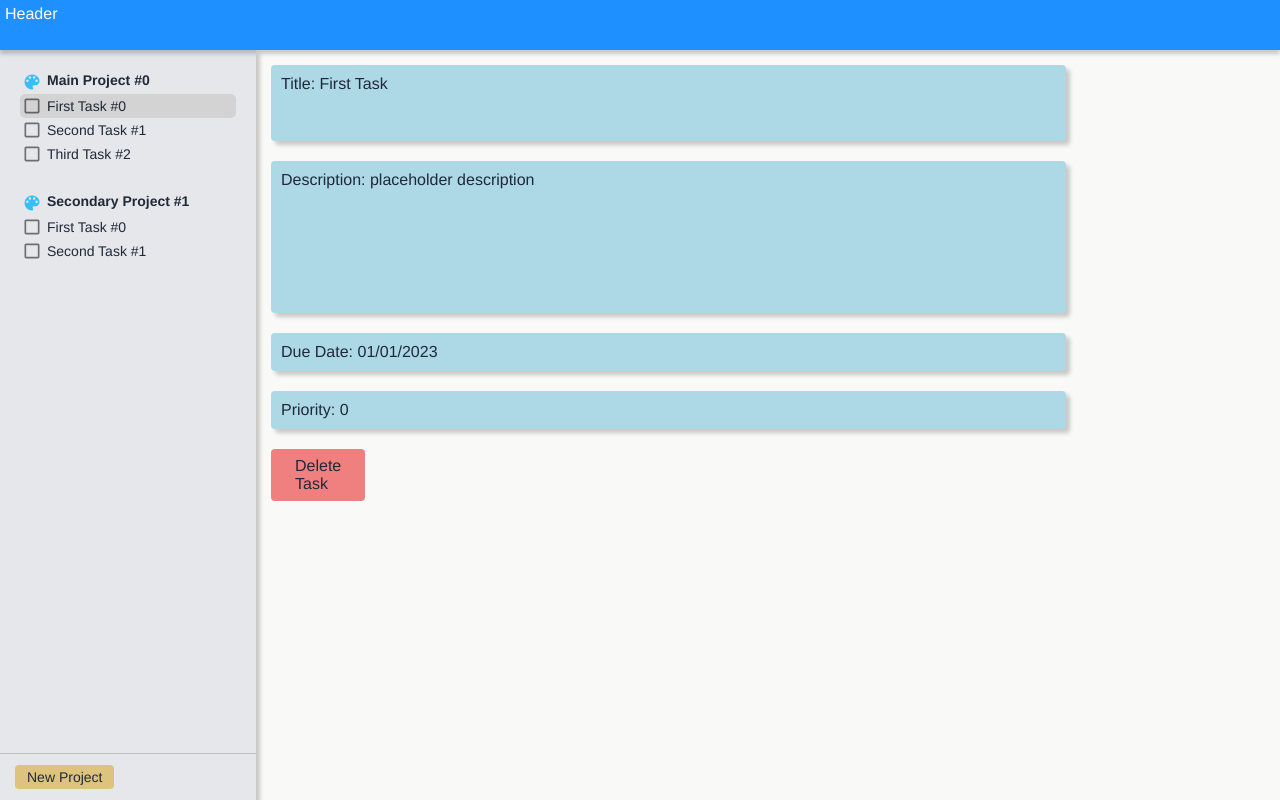
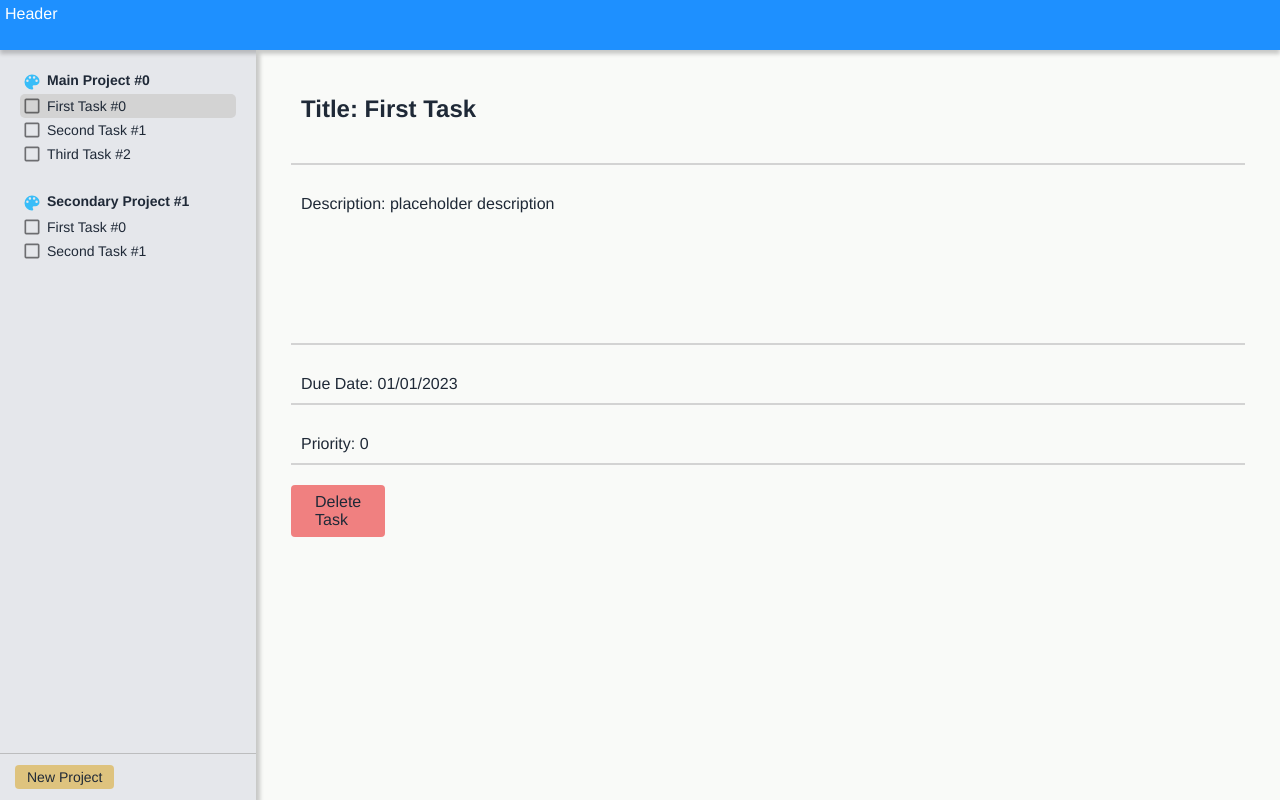
Before and after one commit to Raikho/todo-list, a website built with webpack: page src/template.html in a window 1280 px wide. Built offline with nearby package versions, Linux system fonts and the light colour scheme.

Commit message:
improve task display

```diff
--- a/src/content.js
+++ b/src/content.js
@@ -38,7 +38,7 @@ ContentManager.prototype.createProjectForm = function() {
 
 ContentManager.prototype.createProjectDisplay = function(project) {
     let containerNode = DOM.createDiv(this.node, ['project-display-container']);
-    DOM.createDiv(containerNode, null, 'Project Title: ' + project.name);
+    DOM.createDiv(containerNode, ['card'], 'Project Title: ' + project.name);
 
     DOM.createDiv(containerNode, null, 'Tasks: ');
     for (let task of project.taskList) {
--- a/src/style.css
+++ b/src/style.css
@@ -181,13 +181,14 @@ div#content>.button {
 }
 /* ========================= Task Display ========================== */
 .card {
-    background-color: lightblue;
-    border-radius: 4px;
     padding: 10px;
-    box-shadow: 4px 4px 4px #0003;
+    border-bottom: 2px solid lightgray;
+
+    /* background-color: rgba(173, 216, 230, 0.216); */
 }
 .task-display-container {
-    margin-right: 20%;
+    padding: 20px;
+    /* margin-right: 20%; */
 
     display: grid;
     grid-template-columns: 1fr;
@@ -203,6 +204,8 @@ div#content>.button {
 
 .task-display-container>.task-title {
     grid-area: title;
+    font-size: 24px;
+    font-weight: 700;
 }
 #delete-task {
     grid-area: delete;
@@ -211,3 +214,4 @@ div#content>.button {
     padding: 8px 24px;
 }
 #delete-task:hover {filter: brightness(1.1);}
+/* ========================= Project Display ========================== */
```
Also changed, not shown: dist/bundle.js.
